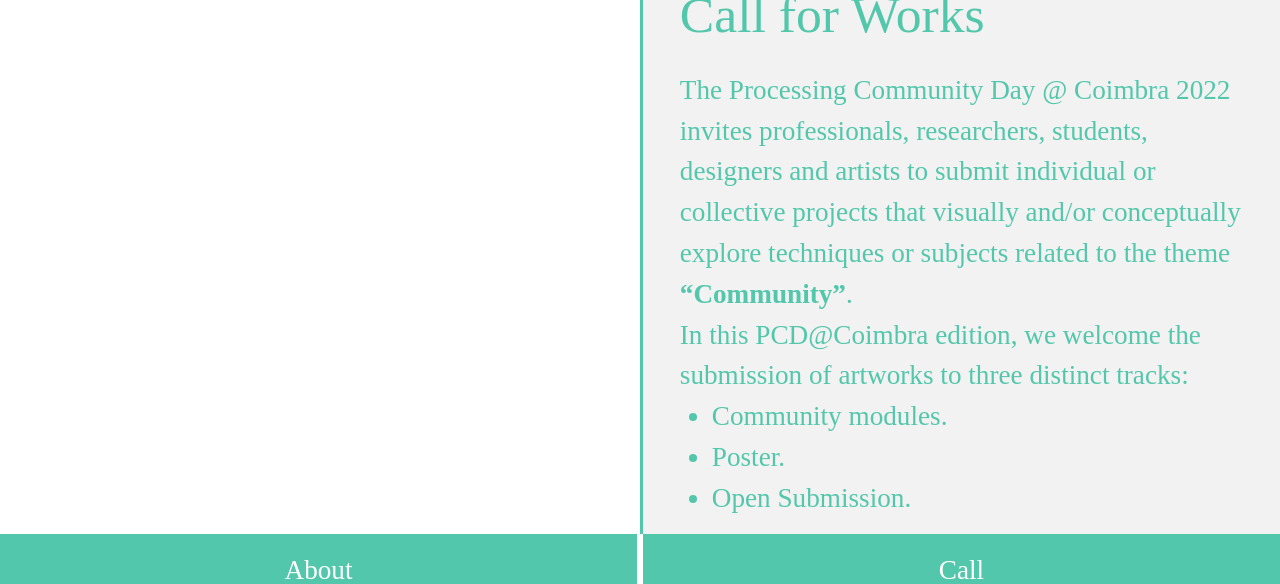
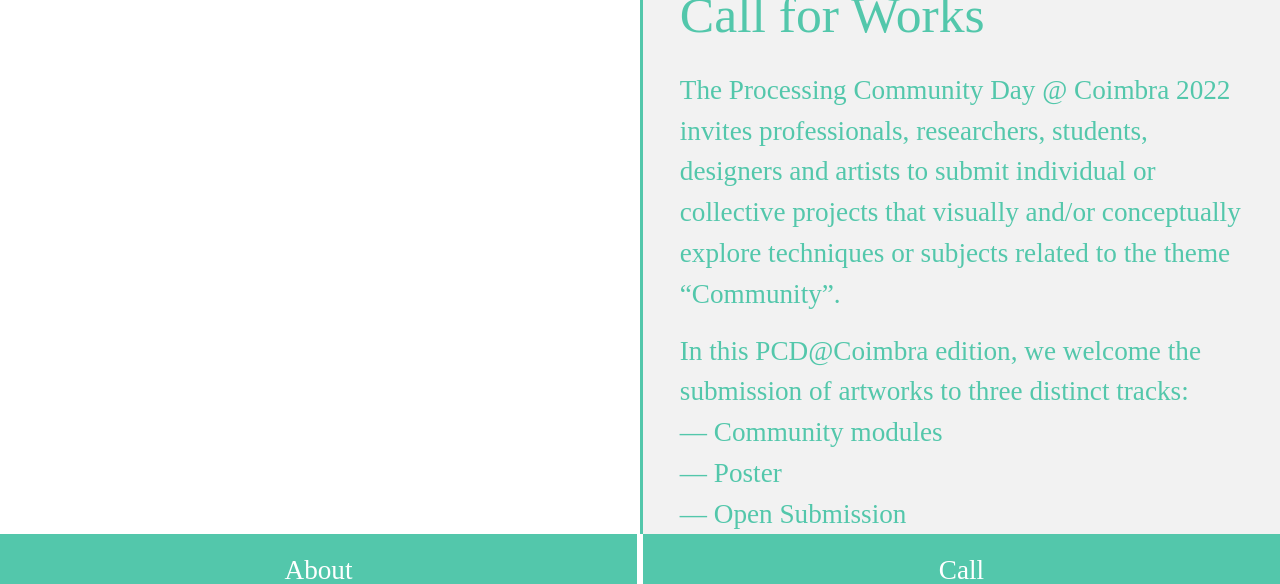
Before and after one commit to lmagoncalo/pcd2022-website, a React (Create React App) app: page /2022/call in a window 1280 px wide. Shown: the part 193-777 px from the top of the page. Built offline with nearby package versions, Linux system fonts and the light colour scheme; a web font is replaced by a local one.

Commit message:
- Stylize cfw

```diff
--- a/src/Components/About.js
+++ b/src/Components/About.js
@@ -20,9 +20,9 @@ class About extends Component {
             <section className="about-inner" >
                 <p className="title_div">About</p>
                 <div>
-                    <p>The Processing Community Day initiative is supported by the <a href="https://processingfoundation.org/" target="_blank" rel="noreferrer">Processing Foundation</a> and has the goal of celebrating art, code and diversity while promoting creative coding and computational thinking as tools for creative students, researchers and professionals.</p>
-                    <p>PCD@Coimbra aims at being a showcase for what is currently being developed in Portugal, especially in Coimbra, and also a place for stimulating discussion and initiating future collaborations.</p>
-                    <p>In 2022, PCD@Coimbra includes workshops, exhibitions and talk sessions.</p>
+                    <p><span className="text_bold">The Processing Community Day</span>  initiative is supported by the <a href="https://processingfoundation.org/" target="_blank" rel="noreferrer">Processing Foundation</a> and has the goal of celebrating art, code and diversity while promoting creative coding and computational thinking as tools for creative students, researchers and professionals.</p>
+                    <p><span className="text_bold">PCD@Coimbra</span> aims at being a showcase for what is currently being developed in <span className="text_bold">Portugal</span>, especially in <span className="text_bold">Coimbra</span>, and also a place for stimulating discussion and initiating future collaborations.</p>
+                    <p>In 2022, <span className="text_bold">PCD@Coimbra</span> includes workshops, exhibitions and talk sessions.</p>
                     {/* <p>Participation in all events of PCD@Coimbra 2022 is free, but registration in workshops and talks session is required (register <a href="https://www.eventbrite.com/e/processing-community-daycoimbra-2021-tickets-217130562357">here</a>).</p> */}
                     <p>We warmly welcome all people who are interested in creative coding, both from the local and the external community. Be free to join us. </p>
 
--- a/src/Components/Call.js
+++ b/src/Components/Call.js
@@ -15,86 +15,79 @@ class Call extends Component {
     render() {
         return (
 
-            <section className="call-inner" style={{color: "var(--main-color)"}}>
+            <section className="call-inner">
                 <p className="title_div">Call for Works</p>
                 <div className="call-into">
-                    <p>
-                        The Processing Community Day @ Coimbra 2022 invites professionals, researchers, students, designers and artists to submit individual or collective projects that visually and/or conceptually explore techniques or subjects related to the theme <b>“Community”</b>.<br/>
-                        In this PCD@Coimbra edition, we welcome the submission of artworks to three distinct tracks:
-                        <ul>
-                            <li>Community modules.</li>
-                            <li>Poster.</li>
-                            <li>Open Submission.</li>
-                        </ul>
-                        The selected artworks will be exhibited and/or presented during the PCD@Coimbra in one or more exhibition venues in Coimbra, Portugal.
+                    <p><span className="text_bold">The Processing Community Day @ Coimbra 2022</span> invites professionals, researchers, students, designers and artists to submit individual or collective projects that visually and/or conceptually explore techniques or subjects related to the theme <span className="text_bold">“Community”</span>.</p>
+                    <p>In this <span className="text_bold">PCD@Coimbra</span> edition, we welcome the submission of artworks to <span className="text_bold">three distinct tracks</span>:
+                        <br/>— Community modules
+                        <br/>— Poster
+                        <br/>— Open Submission<br/>
                     </p>
+                    <p>The selected artworks will be exhibited and/or presented during the PCD@Coimbra in one or more exhibition venues in Coimbra, Portugal.</p>
+
                 </div>
 
 
                 <div className="sub_topic s-t">
                     <h4 className="sub_title_div">Requirements</h4>
-                    <ul>
-                        <li><b>Community modules.</b> Any type of artwork that fits in the template provided (<a href="https://openprocessing.org/sketch/1594388">here</a>) and meets the following requirements:
-                            <ul>
-                                <li>Change only the function <i>draw_here</i> from the file <i>code_here</i>.</li>
-                                <li>Draw in the canvas “c” as in the presented example.</li>
-                                <li>Do not change the size or pixel density of the canvas.</li>
-                                <li>Use only the colors provided in the sketch or combination of them.</li>
-                                <li>Set the variable blend_mode as only one of the two provided (LIGHTEST or DARKEST).</li>
-                            </ul>
-                        </li>
-                        <li><b>Poster.</b> Posters that fit two main requirements: designed using code and within the theme “community”. Code (any programming language) must be used in at least one stage of the design process. Code can be used either to produce materials (for example images) or in the final generation (generating the whole artefact). Provided that you fulfil these requirements, you are allowed to use any media, material or technique.</li>
-                        <li><b>Open Submission.</b> Any type of artwork that fits two main requirements: use code and within the theme “community”. For example: system/applications, performances that involve the interaction with a system or its outputs, etc.</li>
-                    </ul>
+                    <h6 className="sub_sub_title_div">Community modules</h6>
+                    <p>Any type of artwork that <span className="text_bold">fits in the template</span>  provided(<a href="https://openprocessing.org/sketch/1594388">here</a>) and meets the following requirements:
+                        <br/>— Change only the function <span className="text_enf">draw_here</span> from the file <span className="text_enf">code_here</span>;
+                        <br/>— Draw in the canvas <span className="text_enf">“c”</span> as in the presented example;
+                        <br/>— Do not change the <span className="text_enf">size</span> or <span className="text_enf">pixel density</span> of the canvas;
+                         <br/>— Use only the colors provided in the sketch or combination of them;
+                        <br/>— Set the variable <span className="text_enf">blend_mode</span> as only one of the two provided (<span className="text_enf">LIGHTEST</span> or <span className="text_enf">DARKEST</span>).</p>
+
+                    <h6 className="sub_sub_title_div">Posters</h6>
+                    <p>Posters that fit two main requirements: <span className="text_bold">designed using code</span> and <span className="text_bold">within the theme “Community”</span>. Code (any programming language) must be used in at least one stage of the design process. Code can be used either to produce materials (for example images) or in the final generation (generating the whole artefact). Provided that you fulfil these requirements, you are allowed to use any media, material or technique.</p>
+
+                    <h6 className="sub_sub_title_div">Open Submission</h6>
+                    <p>Any type of artwork that fits two main requirements: <span className="text_bold">use code</span> and <span className="text_bold">within the theme “Community”</span>. For example: system/applications, performances that involve the interaction with a system or its outputs, etc.</p>
+
                 </div>
 
                 <div className="sub_topic s-t">
                     <h4 className="sub_title_div">How to participate</h4>
-                    <ul>
-                        <li>We accept both individual and collective submissions. In the case of collective submissions, the authors must indicate one corresponding author who may be contacted by the organisers.</li>
-                        <li>The participants are allowed to submit multiple entries.</li>
-                        <li>Submissions can only be made via the online submission link (see Submission section below).</li>
-                        <li>Failure to comply these conditions will invalidate the participation.</li>
-                    </ul>
+                    <p>— Participation is <span className="text_bold">free of charge</span>.
+                        <br/>— We accept both <span className="text_bold">individual</span> and <span className="text_bold">collective submissions</span>. In the case of collective submissions, the authors must indicate one corresponding author who may be contacted by the organisers.
+                        <br/>— The participants are allowed to submit <span className="text_bold">multiple entries</span>.
+                        <br/>— Submissions can only be made via the <span className="text_bold">online submission link</span> (see Submission section below).
+                        <br/>— Failure to comply these conditions will invalidate the participation.
+                    </p>
                 </div>
 
 
                 <div className="sub_topic s-t">
                     <h4 className="sub_title_div">Submission</h4>
                     <p>In addition to completing all the fields of the online form, you are required to submit the following materials:</p>
-                    <ul>
-                        <li><b>Brief description of your project</b> (max. 500 characters) describing the concept and clearly
-                            stating how computer code was used, either in the process or for the final generation. We
-                            accept descriptions in Portuguese and English (preferred language);
-                        </li>
-                        <li>
-                            <b>Artwork files.</b> The type of submission depends on the track. We are accepting three distinct types of submission:<br/>
-                        </li>
-                        <ul style={{listStyleType: "none"}}>
-                            <li>
-                                <b>1. Community modules</b><br/> The output should be a link to a public sketch in the OpenProcessing (<a href="https://openprocessing.org">https://openprocessing.org</a>), P5js Editor (<a href="https://p5js.org/">https://p5js.org/</a>) or other code-sharing platforms. It must be a modified copy of the provided template and it must follow the presented requirements.
-                            </li>
-                            <li>
-                                <b>2. Poster</b><br/> The output should be submitted in B2 poster format (500mm x 700mm) in a portrait orientation (PDF file, 300 DPI, Color profile: CMYK).
-                            </li>
-                            <li>
-                                <b>3. Open Submission</b><br/> Materials that show the artwork, such as a video demonstration or access to the application. The authors should provide the requirements of the installation. Materials (e.g. video) can be submitted using a file hosting service (e.g. Dropbox or Google Drive).
-                            </li>
-                        </ul>
+                    <p><span className="text_enf_color">(i) </span> <span className="text_bold">Brief description</span> of your project (max. 500 characters) describing the concept and clearly
+                        stating how computer code was used, either in the process or for the final generation. We accept descriptions in Portuguese and English (preferred language);</p>
+                    <p><span className="text_enf_color">(ii) </span><span className="text_bold">Artwork files</span>. The type of submission depends on the track. We are accepting three distinct types of submission:</p>
 
-                    </ul>
+                    <h6 className="sub_sub_title_div">Community modules</h6>
+                    <p>The output should be a <span className="text_bold">link</span> to a public sketch in the <span className="text_bold">OpenProcessing</span> (<a href="https://openprocessing.org">https://openprocessing.org</a>), <span className="text_bold">P5js Editor</span> (<a href="https://p5js.org/">https://p5js.org/</a>) or other code-sharing platforms. It must be a modified copy of the provided template and it must follow the presented requirements.</p>
+
+                    <h6 className="sub_sub_title_div">Posters</h6>
+                    <p>The output should be submitted in <span className="text_bold">B2 poster format</span> (500mm x 700mm) in a <span className="text_bold">portrait orientation</span> (PDF file, 300 DPI, Color profile: CMYK).</p>
+
+                    <h6 className="sub_sub_title_div">Open Submission</h6>
+                    <p>Materials that show the artwork, such as a <span className="text_bold">video demonstration</span> or <span className="text_bold">access to the application</span>. The authors should provide the requirements of the installation. Materials (e.g. video) can be submitted using a file hosting service (e.g. Dropbox or Google Drive).</p>
                 </div>
+
                 <div className="sub_topic s-t">
-                    <h4 className="sub_title_div">Submission</h4>
+                    <h4 className="sub_title_div">Deadline</h4>
+                    <p><span className="text_bold">25th September 2022</span> (23:59 UTC)</p>
+                </div>
+
+                    <div className="sub_topic s-t">
+                        <h4 className="sub_title_div">Submission Form</h4>
                     <p>Submissions must be uploaded using the online <a href="https://forms.gle/NSjbKzi1RV7w8mE56">form</a>.</p>
-                    <p><b>Deadline</b><br/><span className="line-through">25th September 2022 (23:59 UTC)</span></p>
-                    <p><b>Submission form link</b><br/><a href="https://forms.gle/NSjbKzi1RV7w8mE56" target="_blank" rel="noopener noreferrer">https://forms.gle/eBWQCi9JWskwpYzs8</a></p>
+                        <p>Before submitting, participants should read the brief document, which contains detailed information about the call and can be downloaded <a href={this.state.url} target="_blank" rel="noopener noreferrer" >here</a>.
+                    </p>
+
                 </div>
-                <div className={"sub_topic s-t"}>
-                    <p>
-                        Before submitting, participants should read the <a href={this.state.url} target="_blank" rel="noopener noreferrer" >brief document,</a> which contains detailed information about the call and can be downloaded <a href={this.state.url} target="_blank" rel="noopener noreferrer" >here</a>.
-                    </p>
-                </div>
+
                 <div className="sub_topic s-t">
                     <h4 className="sub_title_div">Jury</h4>
                     <p>
@@ -103,9 +96,8 @@ class Call extends Component {
                 </div>
                 <div className="sub_topic s-t">
                     <h4 className="sub_title_div">More info</h4>
-                    <p>
-                        If you have any questions please contact us using the email pcdcoimbra(at)dei.uc.pt
-                    </p>
+                    <p>If you have any questions please contact us using the email <a
+                        href="mailto:pcdcoimbra@dei.uc.pt">pcdcoimbra(at)dei.uc.pt</a></p>
                 </div>
                 <p>
                     © 2022
--- a/src/Components/Footer.js
+++ b/src/Components/Footer.js
@@ -12,11 +12,11 @@ class Footer extends Component{
 
     render() {
         return (
-            <Navbar fixed="bottom" id="footer" className="justify-content-center">
-                <Nav.Link onClick={this.openAbout} className="about_call_menu noselect">
+            <Navbar fixed="bottom" id="footer" className="justify-content-center noselect">
+                <Nav.Link onClick={this.openAbout} className="about_call_menu">
                     <span>About</span>
                 </Nav.Link>
-                <Nav.Link onClick={this.openCall} className="about_call_menu noselect">
+                <Nav.Link onClick={this.openCall} className="about_call_menu">
                     <span>Call</span>
                 </Nav.Link>
             </Navbar>
--- a/src/Components/NavBar.js
+++ b/src/Components/NavBar.js
@@ -6,7 +6,7 @@ import '../App.css';
 class NavBar extends Component{
     render() {
         return (
-            <Navbar id="navbar" variant="dark" fixed="top">
+            <Navbar id="navbar" className="noselect" variant="dark" fixed="top">
                 <Container fluid>
                     <Navbar.Brand href="#">PCD@Coimbra 2022</Navbar.Brand>
                     <Nav className="justify-content-end" fill>
```
Also changed, not shown: 1 other file (tests, documents, lock files or other folders).
